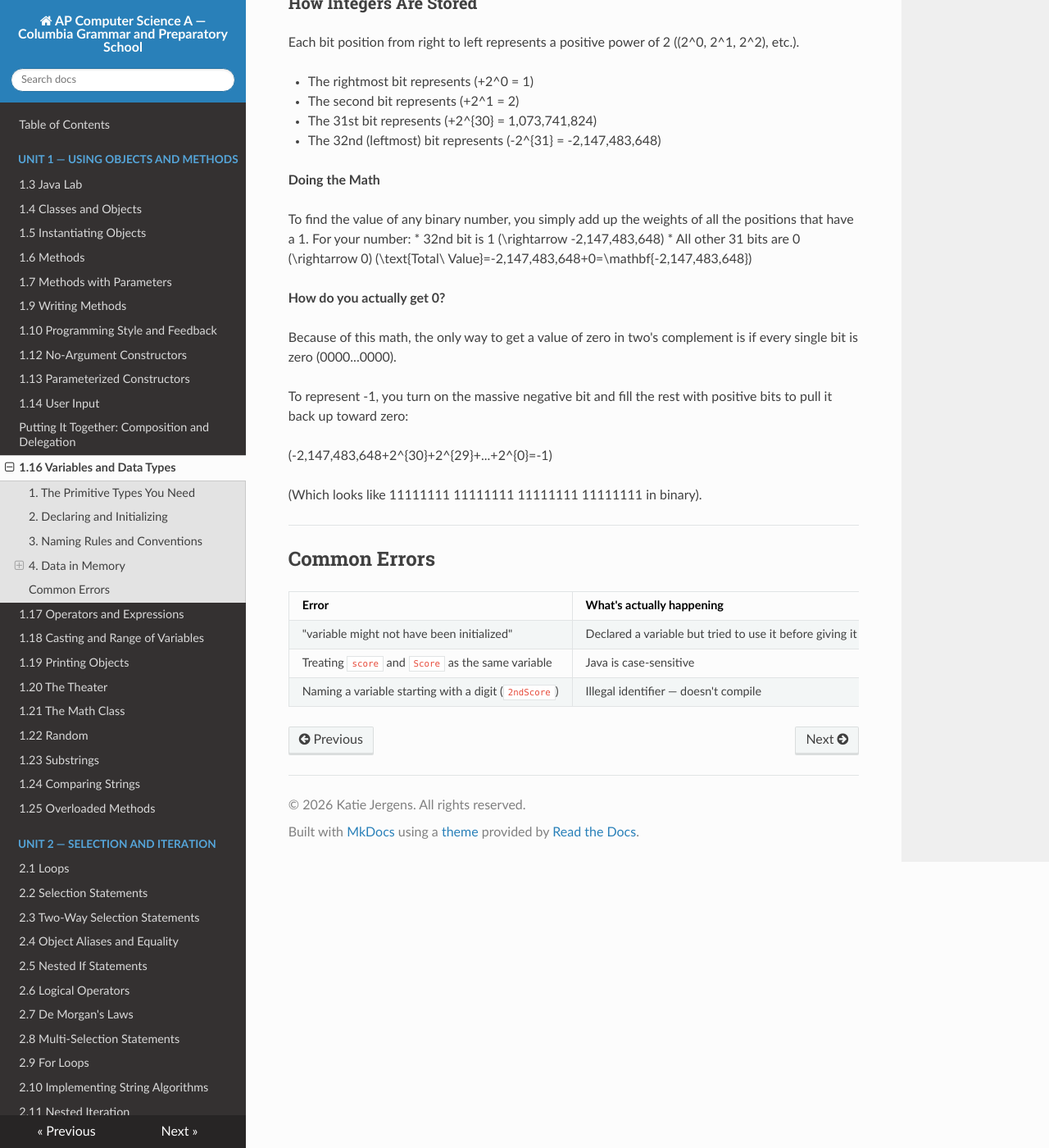
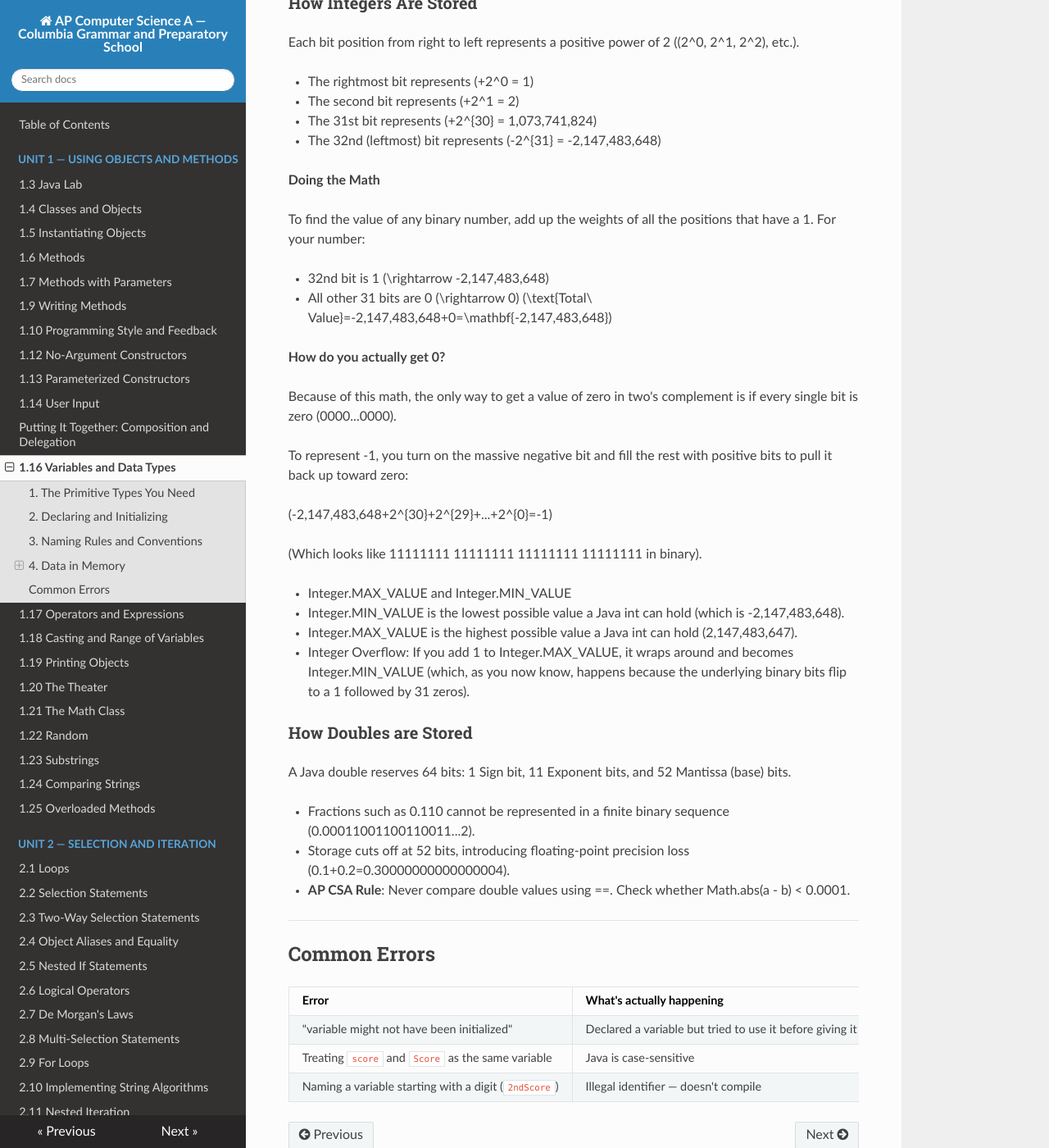
Before and after one commit to kjergens/apcsa-site, an MkDocs documentation site: the page built from docs/unit1/notes_16_variables.md, in a window 1280 px wide and 1400 px high, scrolled down 1823 px. Shown: the whole window at 82% size. Built offline with MkDocs 1.6.1, drawn with Linux system fonts in a browser that asks for light colours; nearby versions of some CDN libraries.

Commit message:
Expand notes on integer limits and double storage
Added information about Integer.MAX_VALUE, Integer.MIN_VALUE, and how doubles are stored in Java.

```diff
--- a/docs/unit1/notes_16_variables.md
+++ b/docs/unit1/notes_16_variables.md
@@ -72,8 +72,9 @@ Each bit position from right to left represents a positive power of 2 (\(2^0, 2^
 
 **Doing the Math**
 
-To find the value of any binary number, you simply add up the weights of all the positions that have a 1.
+To find the value of any binary number, add up the weights of all the positions that have a 1.
 For your number:
+
 * 32nd bit is 1 \(\rightarrow -2,147,483,648\)
 * All other 31 bits are 0 \(\rightarrow 0\)
 \(\text{Total\ Value}=-2,147,483,648+0=\mathbf{-2,147,483,648}\)
@@ -88,6 +89,17 @@ To represent -1, you turn on the massive negative bit and fill the rest with pos
 
 (Which looks like 11111111 11111111 11111111 11111111 in binary).
 
+* Integer.MAX_VALUE and Integer.MIN_VALUE
+* Integer.MIN_VALUE is the lowest possible value a Java int can hold (which is -2,147,483,648).
+* Integer.MAX_VALUE is the highest possible value a Java int can hold (2,147,483,647).
+* Integer Overflow: If you add 1 to Integer.MAX_VALUE, it wraps around and becomes Integer.MIN_VALUE (which, as you now know, happens because the underlying binary bits flip to a 1 followed by 31 zeros).
+
+### How Doubles are Stored
+A Java double reserves 64 bits: 1 Sign bit, 11 Exponent bits, and 52 Mantissa (base) bits.
+
+* Fractions such as 0.110 cannot be represented in a finite binary sequence (0.00011001100110011...2).
+* Storage cuts off at 52 bits, introducing floating-point precision loss (0.1+0.2=0.30000000000000004).
+* **AP CSA Rule**: Never compare double values using ==. Check whether Math.abs(a - b) < 0.0001.
 ---
 
 ## Common Errors
```
